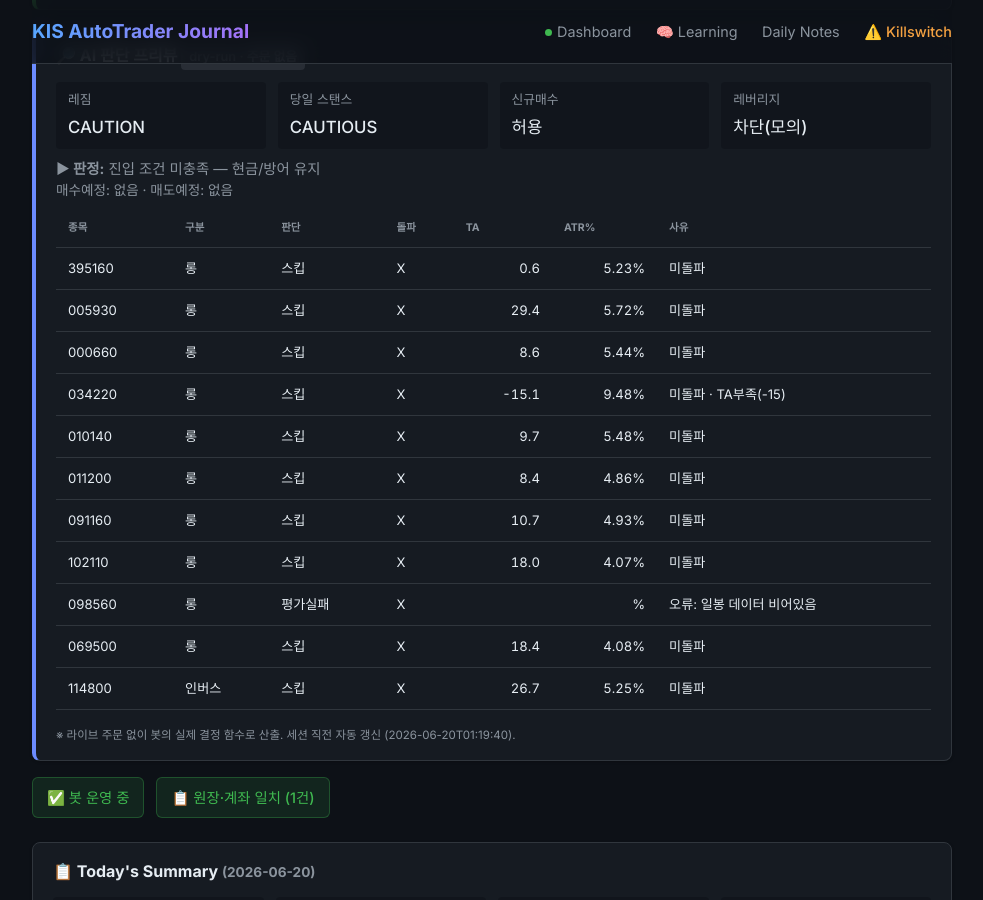
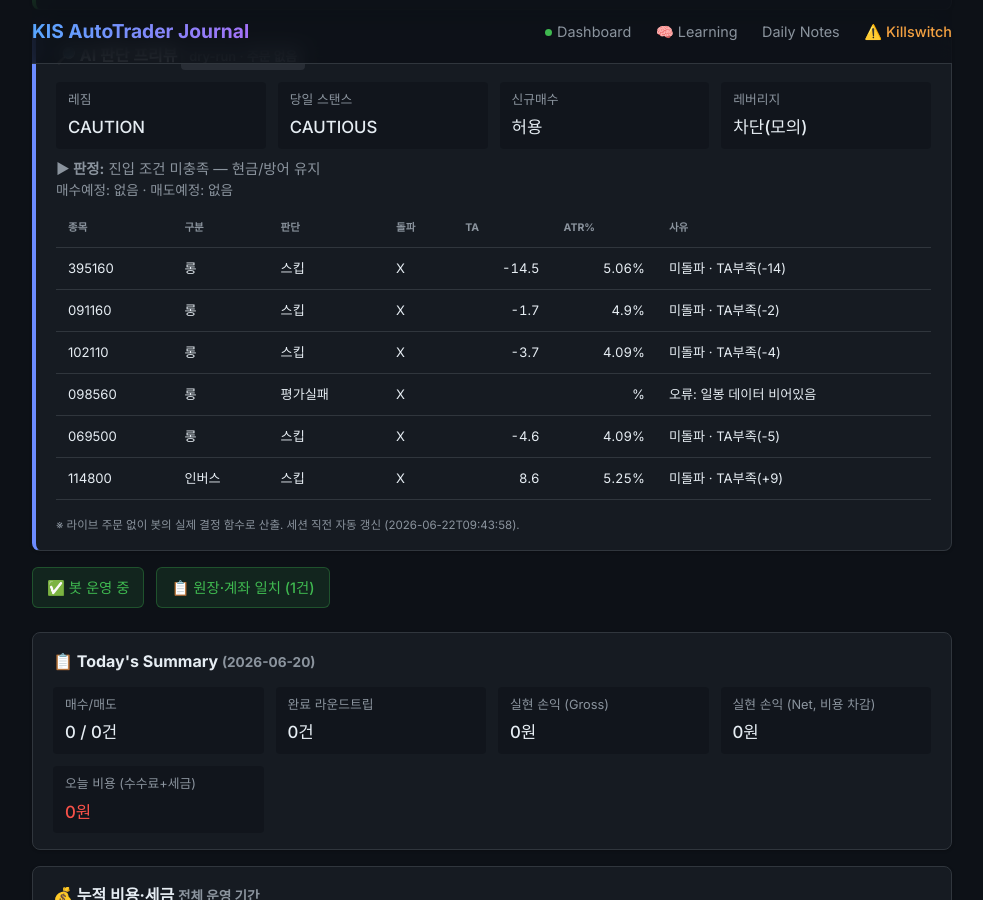
Before and after one commit to BudongJW/kis-trading-journal, a Jekyll site: the page built from index.html, in a window 1280 px wide and 900 px high, scrolled down 788 px. Shown: the whole window, without its empty margins (148-1131 px from the left). Built offline with Jekyll 4.4.1, drawn with Linux system fonts in a browser that asks for light colours; nearby versions of some CDN libraries.

Commit message:
auto: dry-run preview 06-22 00:44Z

```diff
--- a/_data/dry_run.json
+++ b/_data/dry_run.json
@@ -1,5 +1,5 @@
 {
-  "generated_at": "2026-06-20T01:19:40",
+  "generated_at": "2026-06-22T09:43:58",
   "mode": "DRY-RUN (읽기 전용, 주문 없음)",
   "market": {
     "regime": "CAUTION",
@@ -7,7 +7,7 @@
     "regime_detail": "카나리아 1/2 음전환",
     "day_stance": "CAUTIOUS",
     "day_stance_forced": false,
-    "briefing": "오늘 스탠스 신중(CAUTIOUS) · 레짐 CAUTION·신뢰도 55% · 美 오버나이트 bullish(+1.9%) · 고변동(84.0%ile) · 예산 40%·최대 2종목·허용 롱/인버스",
+    "briefing": "오늘 스탠스 신중(CAUTIOUS) · 레짐 CAUTION·신뢰도 60% · 美 오버나이트 bullish(+2.5%) · 고변동(82.0%ile) · 예산 40%·최대 2종목·허용 롱/인버스",
     "blocks_new_buys": false
   },
   "gates": {
@@ -16,7 +16,7 @@
     "leverage_gate_reason": "레짐 CAUTION(BULL 아님) → 레버리지 금지"
   },
   "account": {
-    "cash": 894713,
+    "cash": 867048,
     "holdings_readable": {
       "069500": 1
     }
@@ -25,7 +25,7 @@
     {
       "symbol": "069500",
       "qty": 1,
-      "price": 146910,
+      "price": 148100,
       "would_sell": false,
       "reason": ""
     }
@@ -36,80 +36,30 @@
       "type": "롱",
       "decision": "스킵",
       "breakout": false,
-      "ta": 0.6,
-      "atr_pct": 5.23,
+      "ta": -14.5,
+      "atr_pct": 5.06,
       "fee_gate_ok": true,
-      "why_skip": "미돌파"
-    },
-    {
-      "symbol": "005930",
-      "type": "롱",
-      "decision": "스킵",
-      "breakout": false,
-      "ta": 29.4,
-      "atr_pct": 5.72,
-      "fee_gate_ok": true,
-      "why_skip": "미돌파"
-    },
-    {
-      "symbol": "000660",
-      "type": "롱",
-      "decision": "스킵",
-      "breakout": false,
-      "ta": 8.6,
-      "atr_pct": 5.44,
-      "fee_gate_ok": true,
-      "why_skip": "미돌파"
-    },
-    {
-      "symbol": "034220",
-      "type": "롱",
-      "decision": "스킵",
-      "breakout": false,
-      "ta": -15.1,
-      "atr_pct": 9.48,
-      "fee_gate_ok": true,
-      "why_skip": "미돌파 · TA부족(-15)"
-    },
-    {
-      "symbol": "010140",
-      "type": "롱",
-      "decision": "스킵",
-      "breakout": false,
-      "ta": 9.7,
-      "atr_pct": 5.48,
-      "fee_gate_ok": true,
-      "why_skip": "미돌파"
-    },
-    {
-      "symbol": "011200",
-      "type": "롱",
-      "decision": "스킵",
-      "breakout": false,
-      "ta": 8.4,
-      "atr_pct": 4.86,
-      "fee_gate_ok": true,
-      "why_skip": "미돌파"
+      "why_skip": "미돌파 · TA부족(-14)"
     },
     {
       "symbol": "091160",
       "type": "롱",
       "decision": "스킵",
       "breakout": false,
-      "ta": 10.7,
-      "atr_pct": 4.93,
+      "ta": -1.7,
+      "atr_pct": 4.9,
       "fee_gate_ok": true,
-      "why_skip": "미돌파"
+      "why_skip": "미돌파 · TA부족(-2)"
     },
     {
       "symbol": "102110",
       "type": "롱",
       "decision": "스킵",
       "breakout": false,
-      "ta": 18.0,
-      "atr_pct": 4.07,
+      "ta": -3.7,
+      "atr_pct": 4.09,
       "fee_gate_ok": true,
-      "why_skip": "미돌파"
+      "why_skip": "미돌파 · TA부족(-4)"
     },
     {
       "symbol": "098560",
@@ -122,98 +72,53 @@
       "type": "롱",
       "decision": "스킵",
       "breakout": false,
-      "ta": 18.4,
-      "atr_pct": 4.08,
+      "ta": -4.6,
+      "atr_pct": 4.09,
       "fee_gate_ok": true,
-      "why_skip": "미돌파"
+      "why_skip": "미돌파 · TA부족(-5)"
     },
     {
       "symbol": "114800",
       "type": "인버스",
       "decision": "스킵",
       "breakout": false,
-      "ta": 26.7,
+      "ta": 8.6,
       "atr_pct": 5.25,
       "fee_gate_ok": true,
-      "why_skip": "미돌파"
+      "why_skip": "미돌파 · TA부족(+9)"
     }
   ],
   "gap_recovery": {
     "enabled_live": true,
-    "now_kst": "01:20",
+    "now_kst": "09:44",
     "window": "09:00~09:20",
     "candidates": [
       {
         "symbol": "395160",
         "name": "KODEX 미국나스닥100TR",
         "decision": "스킵",
-        "gap_open_pct": 4.17,
-        "intraday_pct": -2.63,
+        "gap_open_pct": -0.99,
+        "intraday_pct": 3.51,
         "in_window": false,
-        "reason": "개장윈도(09:00~09:20) 경과 — 추격 방지"
-      },
-      {
-        "symbol": "005930",
-        "name": "삼성전자",
-        "decision": "스킵",
-        "gap_open_pct": 2.76,
-        "intraday_pct": -4.97,
-        "in_window": false,
-        "reason": "개장윈도(09:00~09:20) 경과 — 추격 방지"
-      },
-      {
-        "symbol": "000660",
-        "name": "SK하이닉스",
-        "decision": "스킵",
-        "gap_open_pct": 5.18,
-        "intraday_pct": -2.12,
-        "in_window": false,
-        "reason": "개장윈도(09:00~09:20) 경과 — 추격 방지"
-      },
-      {
-        "symbol": "034220",
-        "name": "LG디스플레이",
-        "decision": "스킵",
-        "gap_open_pct": 0.07,
-        "intraday_pct": 0.22,
-        "in_window": false,
-        "reason": "개장윈도(09:00~09:20) 경과 — 추격 방지"
-      },
-      {
-        "symbol": "010140",
-        "name": "삼성중공업",
-        "decision": "스킵",
-        "gap_open_pct": 0.72,
-        "intraday_pct": -1.25,
-        "in_window": false,
-        "reason": "개장윈도(09:00~09:20) 경과 — 추격 방지"
-      },
-      {
-        "symbol": "011200",
-        "name": "HMM",
-        "decision": "스킵",
-        "gap_open_pct": 0.0,
-        "intraday_pct": -1.47,
-        "in_window": false,
-        "reason": "개장윈도(09:00~09:20) 경과 — 추격 방지"
+        "reason": "촉발 없음(오버나이트=normal≠aggressive_buy)"
       },
       {
         "symbol": "091160",
         "name": "KODEX 반도체",
         "decision": "스킵",
-        "gap_open_pct": 1.95,
-        "intraday_pct": -2.71,
+        "gap_open_pct": -2.23,
+        "intraday_pct": 4.8,
         "in_window": false,
-        "reason": "개장윈도(09:00~09:20) 경과 — 추격 방지"
+        "reason": "촉발 없음(오버나이트=normal≠aggressive_buy)"
       },
       {
         "symbol": "102110",
         "name": "KODEX 금융",
         "decision": "스킵",
-        "gap_open_pct": 3.09,
-        "intraday_pct": -2.64,
+        "gap_open_pct": -1.43,
+        "intraday_pct": 2.2,
         "in_window": false,
-        "reason": "개장윈도(09:00~09:20) 경과 — 추격 방지"
+        "reason": "촉발 없음(오버나이트=normal≠aggressive_buy)"
       },
       {
         "symbol": "098560",
@@ -228,10 +133,10 @@
         "symbol": "069500",
         "name": "KODEX KOSPI200",
         "decision": "스킵",
-        "gap_open_pct": 1.4,
-        "intraday_pct": -1.4,
+        "gap_open_pct": -1.51,
+        "intraday_pct": 2.31,
         "in_window": false,
-        "reason": "개장윈도(09:00~09:20) 경과 — 추격 방지"
+        "reason": "촉발 없음(오버나이트=normal≠aggressive_buy)"
       }
     ]
   },
@@ -241,34 +146,34 @@
       "type": "long",
       "decision": "스킵",
       "breakout": false,
-      "ta": 4.3,
-      "atr_pct": 1.15,
-      "why_skip": "미돌파 · TA부족(+4)"
+      "ta": -2.1,
+      "atr_pct": 1.24,
+      "why_skip": "미돌파 · TA부족(-2)"
     },
     {
       "symbol": "SCHG",
       "type": "long",
       "decision": "스킵",
       "breakout": false,
-      "ta": 3.5,
+      "ta": 4.8,
       "atr_pct": 1.57,
-      "why_skip": "미돌파 · TA부족(+4)"
+      "why_skip": "미돌파 · TA부족(+5)"
     },
     {
       "symbol": "XLF",
       "type": "long",
       "decision": "스킵",
       "breakout": false,
-      "ta": 5.0,
+      "ta": -0.6,
       "atr_pct": 1.25,
-      "why_skip": "미돌파 · TA부족(+5)"
+      "why_skip": "미돌파 · TA부족(-1)"
     },
     {
       "symbol": "SH",
       "type": "inverse",
       "decision": "스킵",
       "breakout": false,
-      "ta": 7.2,
+      "ta": 7.4,
       "atr_pct": 1.25,
       "why_skip": "미돌파 · TA부족(+7)"
     },
@@ -276,25 +181,28 @@
       "symbol": "PSQ",
       "type": "inverse",
       "decision": "스킵",
-      "why_skip": "재진입쿨다운(2일, churn방지)"
+      "breakout": false,
+      "ta": 22.9,
+      "atr_pct": 2.05,
+      "why_skip": "미돌파"
     },
     {
       "symbol": "TLT",
       "type": "defensive",
       "decision": "스킵",
       "breakout": false,
-      "ta": 9.2,
+      "ta": 1.7,
       "atr_pct": 0.59,
-      "why_skip": "미돌파 · TA부족(+9) · 수수료게이트"
+      "why_skip": "미돌파 · TA부족(+2) · 수수료게이트"
     },
     {
       "symbol": "SHY",
       "type": "defensive",
       "decision": "스킵",
       "breakout": false,
-      "ta": -5.6,
+      "ta": -5.1,
       "atr_pct": 0.09,
-      "why_skip": "미돌파 · TA부족(-6) · 수수료게이트"
+      "why_skip": "미돌파 · TA부족(-5) · 수수료게이트"
     }
   ],
   "us_summary": {
```
